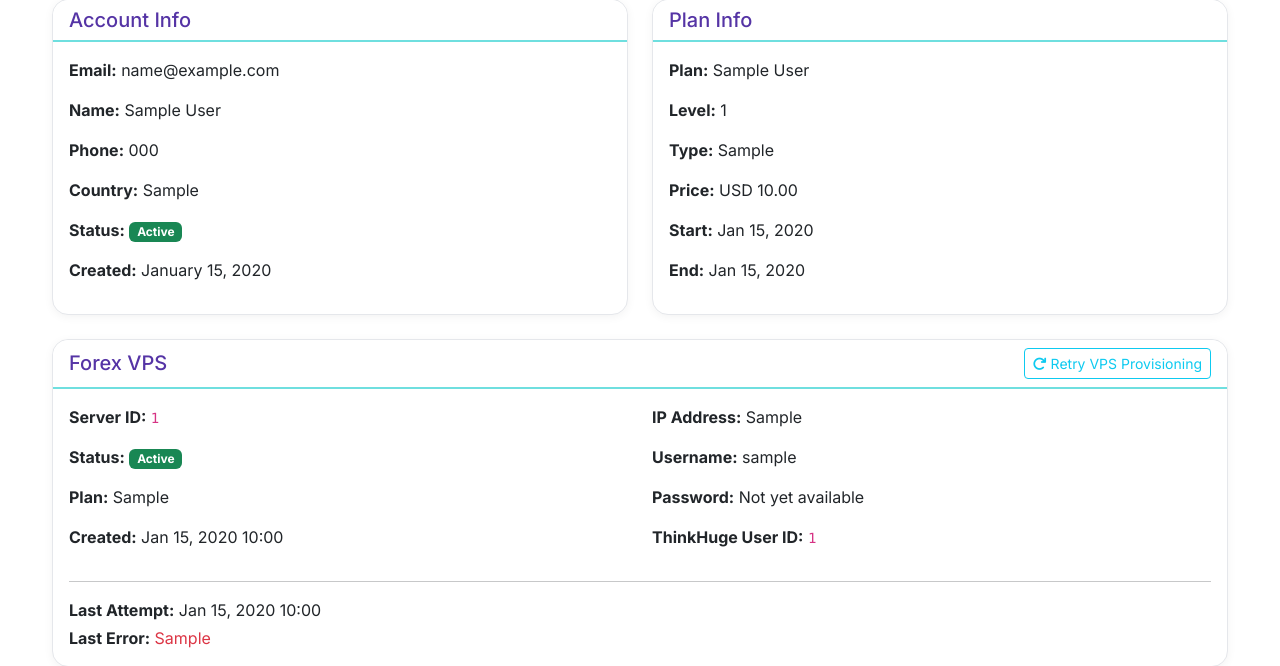
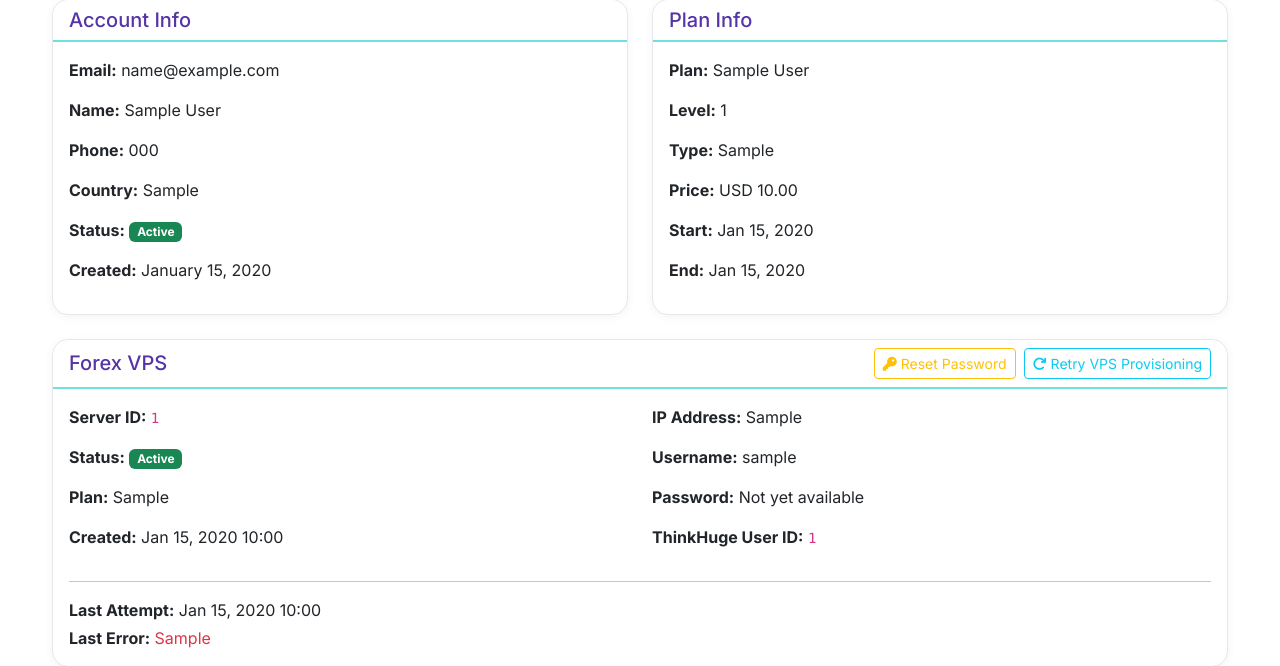
Before and after one commit to NDBOSSY/LWIX, a Flask app: page /admin/user/1 in a window 1280 px wide. Shown: the part 249-915 px from the top of the page. Run offline with Flask 3, Linux system fonts and the light colour scheme; a user stored in the database is signed in; tables that the repository leaves empty hold one stand-in row (values such as "Sample post"); some libraries are stand-ins or nearby versions.

Commit message:
Update user_detail main4.html

```diff
--- a/templates/admin/user_detail.html
+++ b/templates/admin/user_detail.html
@@ -43,11 +43,20 @@
     <div class="card mb-4">
         <div class="card-header d-flex justify-content-between align-items-center">
             <h5 class="mb-0">Forex VPS</h5>
-            <form method="POST" action="{{ url_for('admin_retry_vps', user_id=user.id) }}" class="d-inline mb-0">
-                <button type="submit" class="btn btn-sm btn-outline-info" onclick="return confirm('Retry VPS provisioning for {{ user.email }}?')">
-                    <i class="fas fa-redo me-1"></i>Retry VPS Provisioning
-                </button>
-            </form>
+            <div class="d-flex gap-2">
+                {% if user.vps_id %}
+                <form method="POST" action="{{ url_for('admin_reset_vps_password', user_id=user.id) }}" class="d-inline mb-0">
+                    <button type="submit" class="btn btn-sm btn-outline-warning" onclick="return confirm('Fetch a brand new VPS password for {{ user.email }}? The old password will stop working.')">
+                        <i class="fas fa-key me-1"></i>Reset Password
+                    </button>
+                </form>
+                {% endif %}
+                <form method="POST" action="{{ url_for('admin_retry_vps', user_id=user.id) }}" class="d-inline mb-0">
+                    <button type="submit" class="btn btn-sm btn-outline-info" onclick="return confirm('Retry VPS provisioning for {{ user.email }}?')">
+                        <i class="fas fa-redo me-1"></i>Retry VPS Provisioning
+                    </button>
+                </form>
+            </div>
         </div>
         <div class="card-body">
             {% if user.vps_id %}
```
